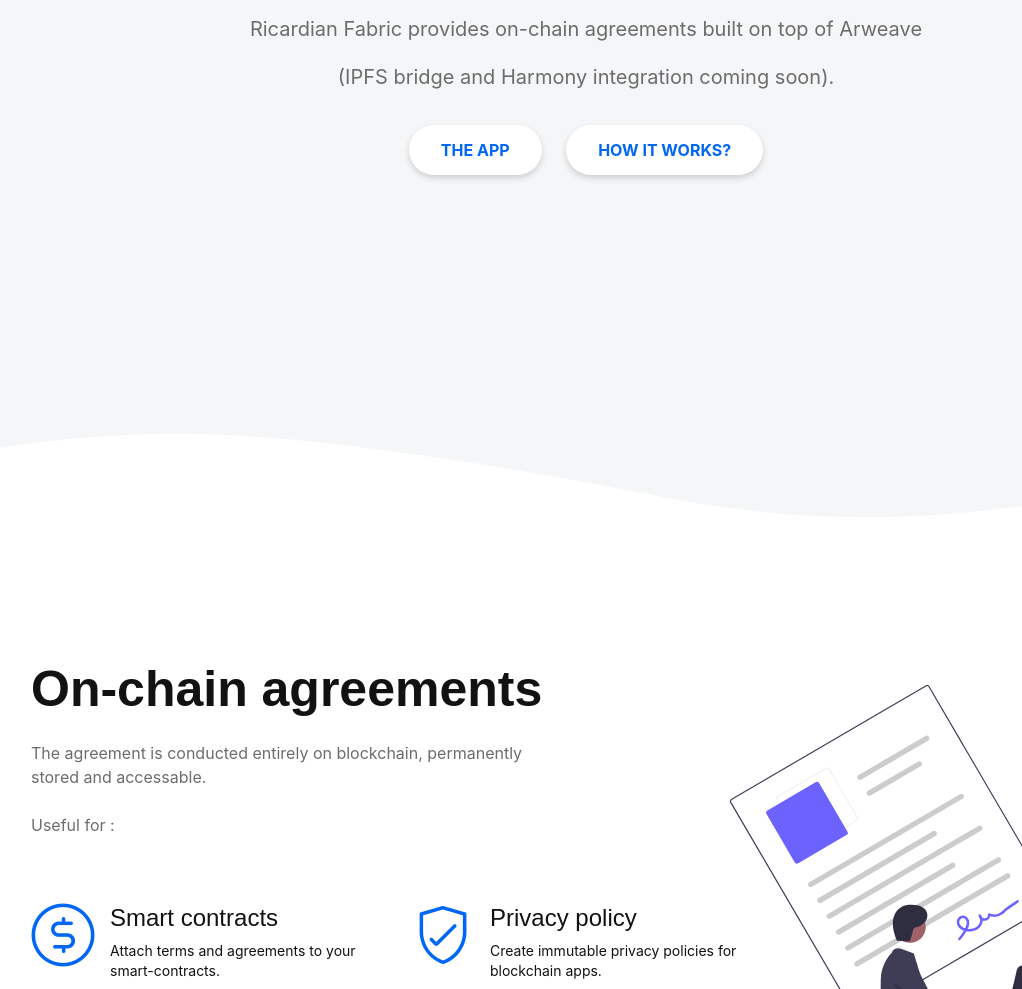
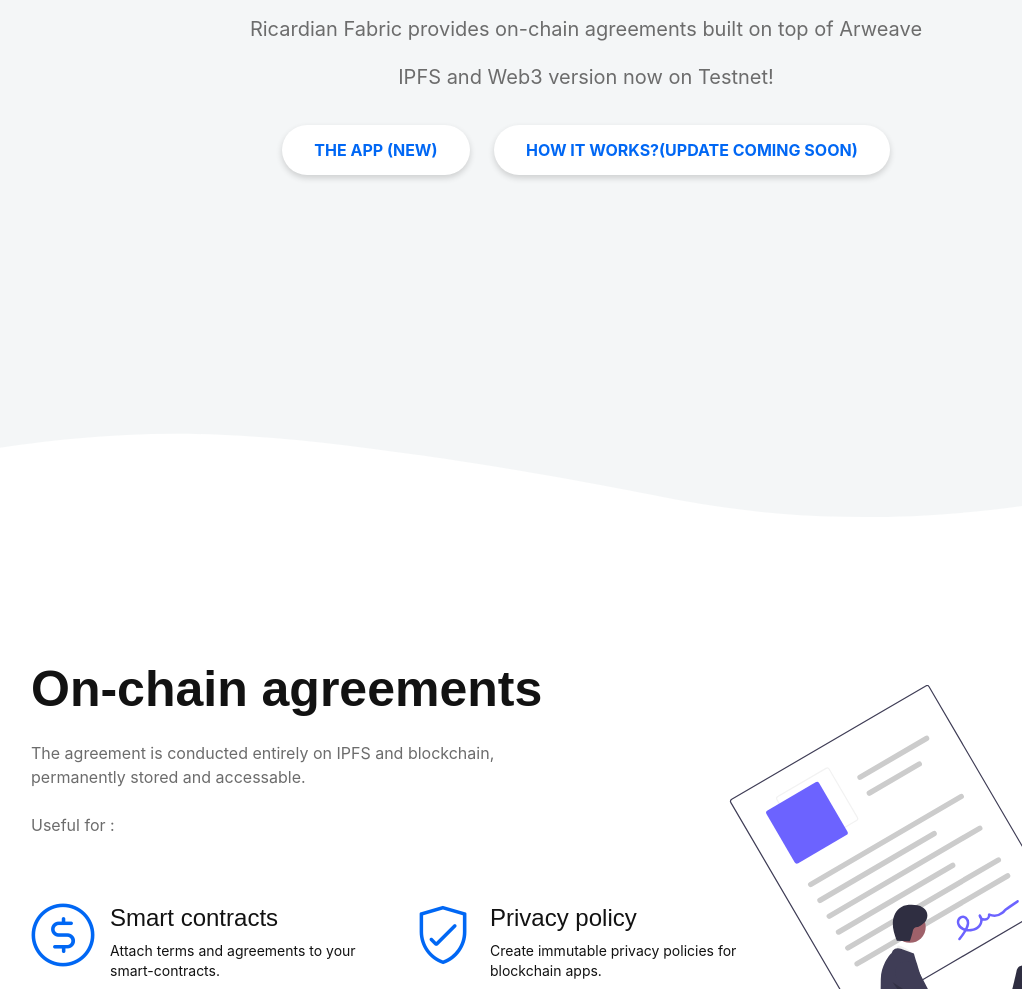
Before and after one commit to StrawberryChocolateFudge/RF-Landingpage, a website built with Parcel: page index.html in a window 1280 px wide. Shown: the part 308-1297 px from the top of the page, without its empty margins (54-1076 px from the left). Built offline with nearby package versions, Linux system fonts and the light colour scheme; a web font is replaced by a local one.

Commit message:
updated to web3 testnet

```diff
--- a/index.html
+++ b/index.html
@@ -90,22 +90,22 @@
                   Ricardian Fabric provides on-chain agreements built on top of Arweave
                 </p>
                 <p class="text">
-                  (IPFS bridge and Harmony integration coming soon).
+                  IPFS and Web3 version now on Testnet!
                 </p>
                 <ul class="header-btn">
                   <li>
                     <a
                       class="main-btn rounded-three"
                       rel="nofollow"
-                      href="https://arweave.net/4UsWiXq-sZ7dlnnmCvBxY839V6wwXtOshGmeSsFGTP4"
-                      >The App</a
+                      href="https://arweave.net/5BSsilDtS8s1G04sZ5hQEE-VkzzZtg-WXFkO2m923jA"
+                      >The App (New)</a
                     >
                   </li>
                   <li>
                     <a
                       class="main-btn btn-two video-popup"
                       href="https://medium.com/@peterh_80489/what-is-ricardian-fabric-337688351538"
-                      >How it works?</a
+                      >How it works?(Update coming soon)</a
                     >
                   </li>
                 </ul>
@@ -135,7 +135,7 @@
             <div class="section-title pb-10">
               <h4 class="title">On-chain agreements</h4>
               <p class="text">
-                The agreement is conducted entirely on blockchain,
+                The agreement is conducted entirely on IPFS and blockchain,
                 permanently stored and accessable.
               </p>
               <p class="text">Useful for :</p>
```
